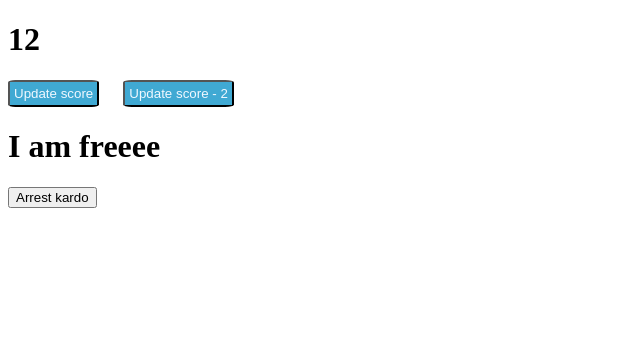
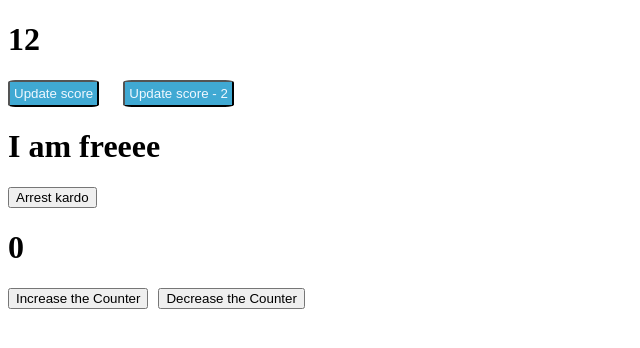
Before and after one commit to chetnasoni1310/Web_Development, a React app in the folder React/React Sheryians/use-State/: page / in a window 1280 px wide. Shown: the top 348 px of the page, without its empty margins (0-640 px from the left). Built offline with nearby package versions, Linux system fonts and the light colour scheme; the HTML template or start-up script is replaced by a standard one.

Commit message:
'Implement incrementor and decrementor in values using usestate'

```diff
--- a/React/React Sheryians/use-State/src/App.jsx
+++ b/React/React Sheryians/use-State/src/App.jsx
@@ -2,12 +2,14 @@ import React from 'react'
 // import "index.css" ;
 import BasicUsestate from './Component/Basic-usestate'
 import ToggleuseState from './Component/toggleuseState'
+import ValueIncrementor from './Component/ValueIncrementor'
 
 function App() {
   return (
     <div>
      <BasicUsestate/>
      <ToggleuseState/>
+     <ValueIncrementor/>
     </div>
   )
 }
--- /dev/null
+++ b/React/React Sheryians/use-State/src/Component/ValueIncrementor.jsx
@@ -0,0 +1,15 @@
+import React, { useState } from 'react'
+
+function ValueIncrementor() {
+    const [count , setCount] = useState(0);
+
+  return (
+    <div>
+      <h1>{count}</h1>
+      <button onClick={()=>setCount((currentVal)=>currentVal+1)}>Increase the Counter</button>
+      <button onClick={()=>setCount((currentVal)=>currentVal-1)} style={{ marginLeft: "10px" }} >Decrease the Counter</button>
+    </div>
+  )
+}
+
+export default ValueIncrementor
```
